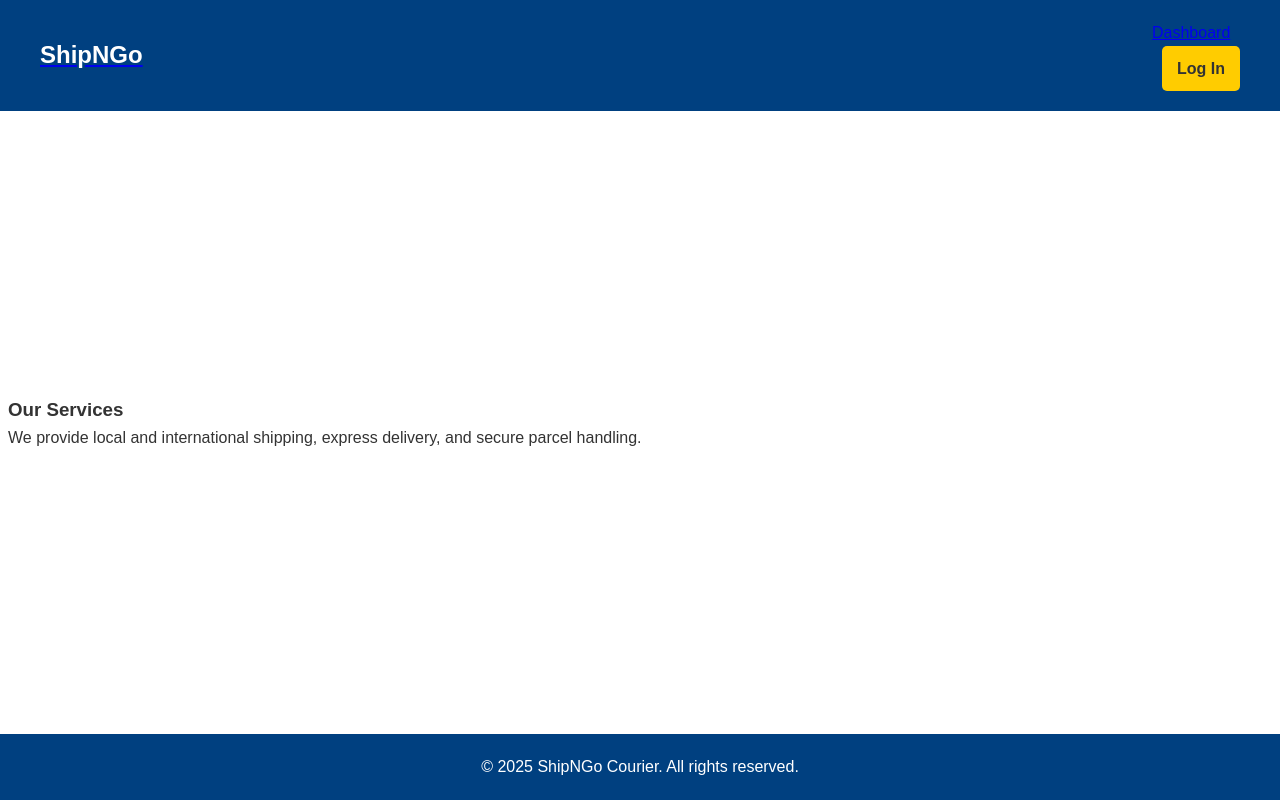
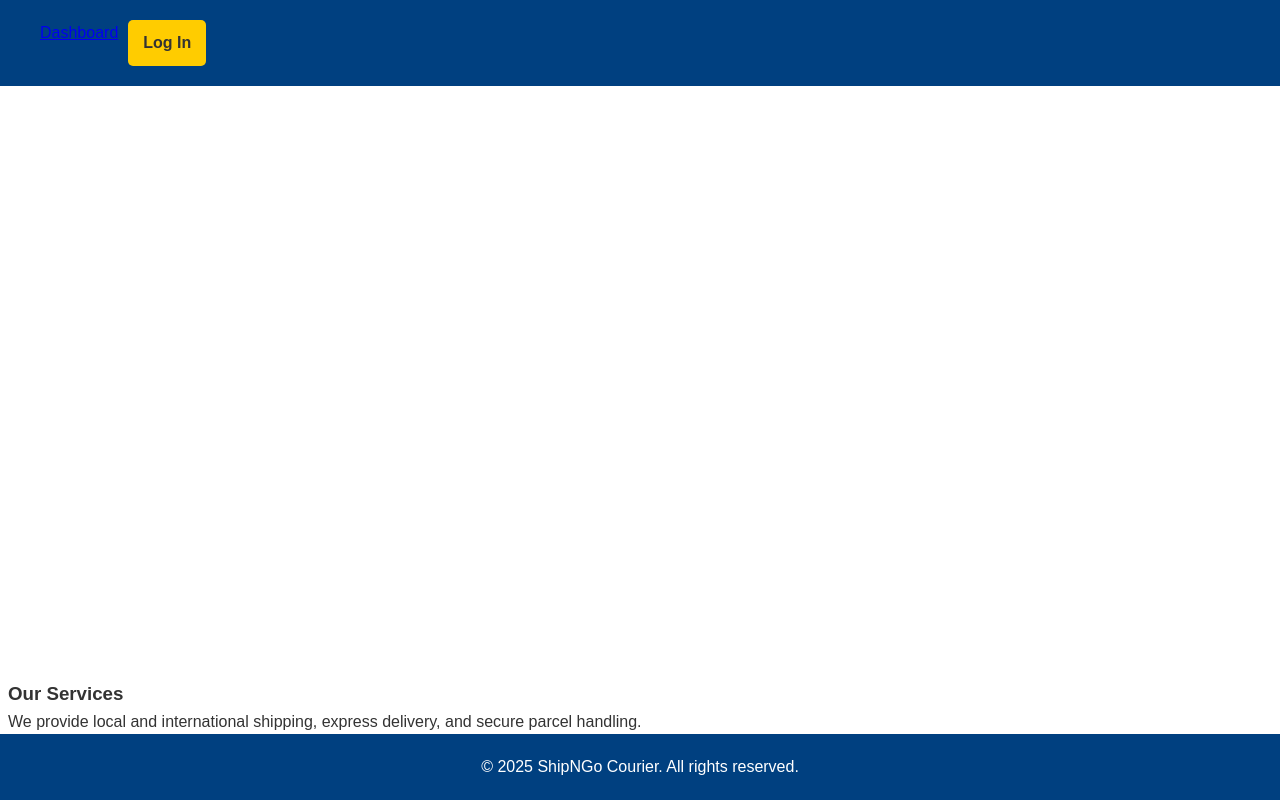
Before and after one commit to plobethus/ShipNGo-backend, a website: page frontend/pages/faq.html in a window 1280 px wide. Drawn offline with Linux system fonts and the light colour scheme.

Commit message:
Fix navbar and update footer styling

```diff
--- a/frontend/includes/header.html
+++ b/frontend/includes/header.html
@@ -1,10 +1,12 @@
 <!-- /ShipNGo/frontend/includes/header.html -->
 <nav>
-  <a href="/index.html"><h1 class="navbar">ShipNGo</h1></a>
 
 
   <!-- Protected nav items, hidden by default -->
   <ul id="protected-nav" style="display: none;">
+    <li>
+        <a href="/index.html"><h1 class="navbar">ShipNGo</h1></a>
+    </li>
     <li>
       <a href="#">Shipping</a>
       <ul class="dropdown">
@@ -29,7 +31,7 @@
     </li>
   </ul>
 
-  <div>
+  <div class = "profile">
     <ul>
         <a id="dashboard-link" href="#">Dashboard</a>
     </ul>
--- a/frontend/pages/faq.html
+++ b/frontend/pages/faq.html
@@ -15,6 +15,7 @@
    <div id="header-include"></div>
    <script src="/scripts/header.js" defer></script>
 
+   <div>
     <section id="services" class="services">
       <h3>Our Services</h3>
       <p>We provide local and international shipping, express delivery, and secure parcel handling.</p>
@@ -23,5 +24,6 @@
     <footer>
       <p>&copy; 2025 ShipNGo Courier. All rights reserved.</p>
     </footer>
+      </div>
  </body>
  </html>
--- a/frontend/styles/nav.css
+++ b/frontend/styles/nav.css
@@ -103,3 +103,10 @@ nav {
   .login button:hover {
     background-color: #ffdd22;
   }
+
+  .profile{
+    display:flex;
+    flex-direction:row;
+    color:white;
+
+  }
```
Also changed, not shown: frontend/pages/billing.html (+2 -0 lines), frontend/pages/claims.html (+2 -0 lines), frontend/pages/create-shipment.html (+2 -0 lines), frontend/pages/customer.html (+10 -0 lines), frontend/pages/customer_registration.html (+2 -0 lines), frontend/pages/employee.html (+2 -0 lines), frontend/pages/login.html (+2 -0 lines), frontend/pages/returns.html (+2 -0 lines), frontend/pages/store.html (+2 -0 lines). Lines whose indentation alone changed are shown as unchanged.
